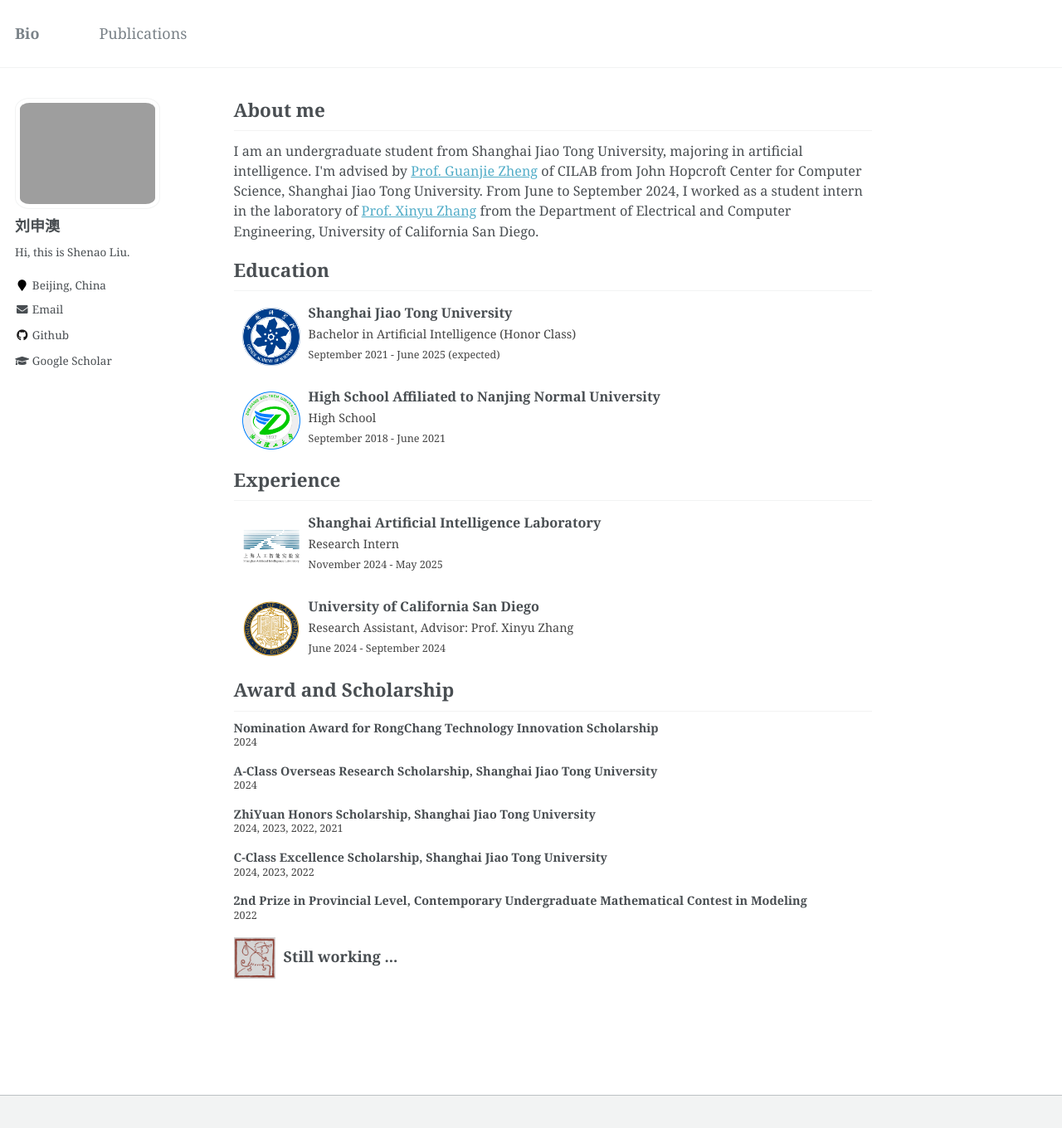
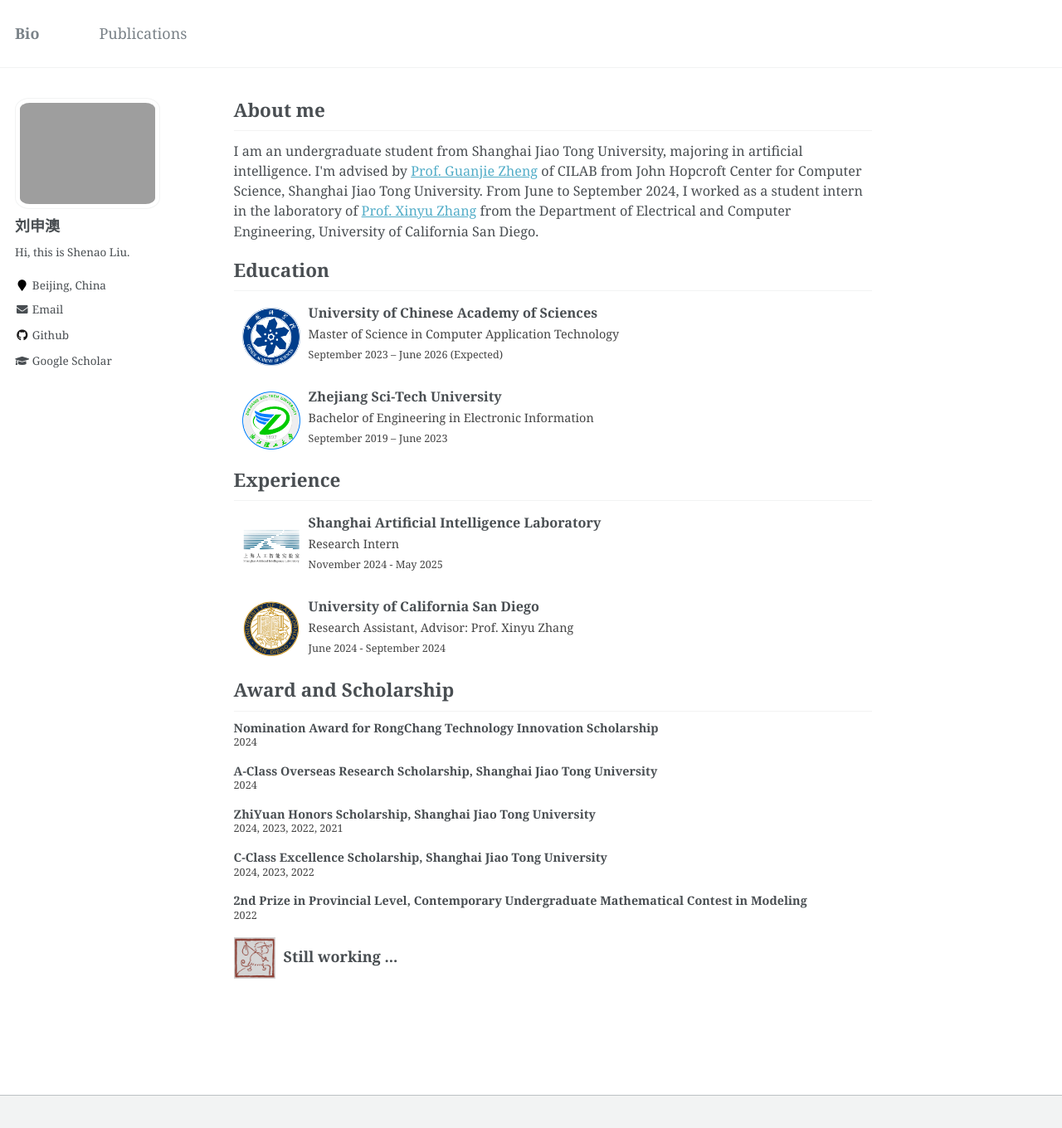
Before and after one commit to ByteAlvin/ByteAlvin.github.io, a Jekyll site: the page built from _pages/about.md, in a window 1280 px wide and 1393 px high. Shown: the top 1360 px of the window at 83% size. Built offline with Jekyll 4.4.1, drawn with Linux system fonts in a browser that asks for light colours.

Commit message:
Update about.md

```diff
--- a/_pages/about.md
+++ b/_pages/about.md
@@ -18,9 +18,9 @@ I am an undergraduate student from Shanghai Jiao Tong University, majoring in ar
 <div style="display: flex; align-items: center; padding: 5px 0 5px 10px; margin: 5px 0;">
     <img src="/images/UCAS.png" alt="Education Icon" style="width: 70px; height: 70px; margin-right: 10px; margin-bottom: 10px; object-fit: fill;">
     <div>
-        <h3 style="margin: 0; font-size: 0.9em;">Shanghai Jiao Tong University</h3>
-        <p style="margin: 5px 0; color: #444; font-size: 0.8em;">Bachelor in Artificial Intelligence (Honor Class)</p>
-        <p style="color: #444; font-size: 0.7em;">September 2021 - June 2025 (expected)</p>
+        <h3 style="margin: 0; font-size: 0.9em;">University of Chinese Academy of Sciences</h3>
+        <p style="margin: 5px 0; color: #444; font-size: 0.8em;">Master of Science in Computer Application Technology</p>
+        <p style="color: #444; font-size: 0.7em;">September 2023 – June 2026 (Expected)</p>
     </div>
 </div>
 
@@ -28,9 +28,9 @@ I am an undergraduate student from Shanghai Jiao Tong University, majoring in ar
 <div style="display: flex; align-items: center; padding: 5px 0 5px 10px; margin: 5px 0;">
     <img src="/images/ZSTU.png" alt="Education Icon" style="width: 70px; height: 70px; margin-right: 10px; margin-bottom: 10px; object-fit: fill;">
     <div>
-        <h3 style="margin: 0; font-size: 0.9em;">High School Affiliated to Nanjing Normal University</h3>
-        <p style="margin: 5px 0; color: #444; font-size: 0.8em;">High School</p>
-        <p style="color: #444; font-size: 0.7em;">September 2018 - June 2021</p>
+        <h3 style="margin: 0; font-size: 0.9em;">Zhejiang Sci-Tech University</h3>
+        <p style="margin: 5px 0; color: #444; font-size: 0.8em;">Bachelor of Engineering in Electronic Information</p>
+        <p style="color: #444; font-size: 0.7em;">September 2019 – June 2023</p>
     </div>
 </div>
 
```
